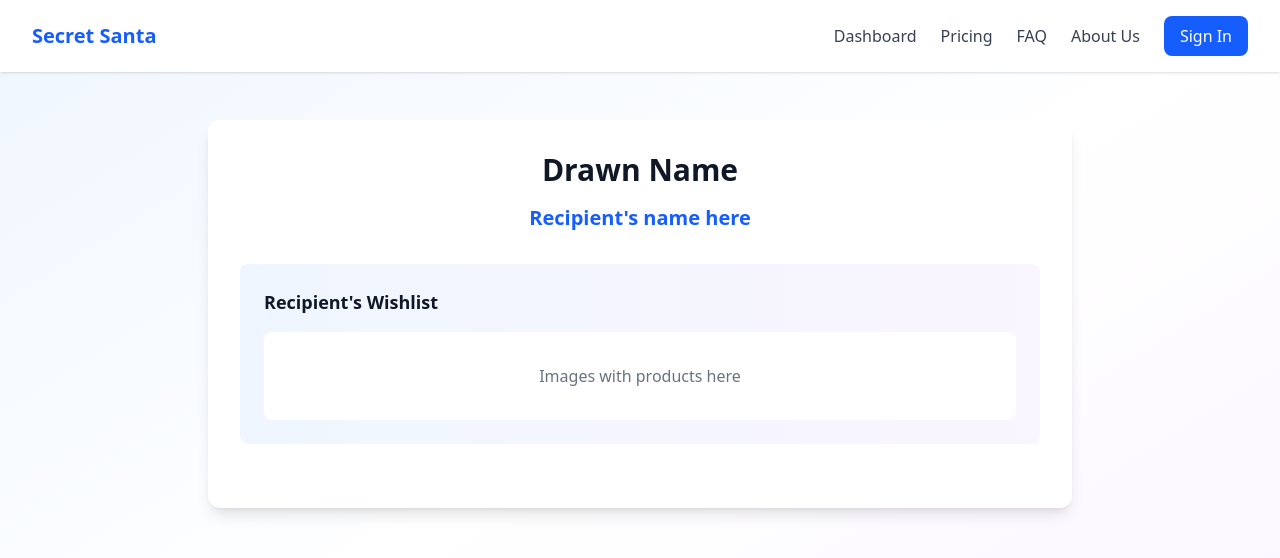
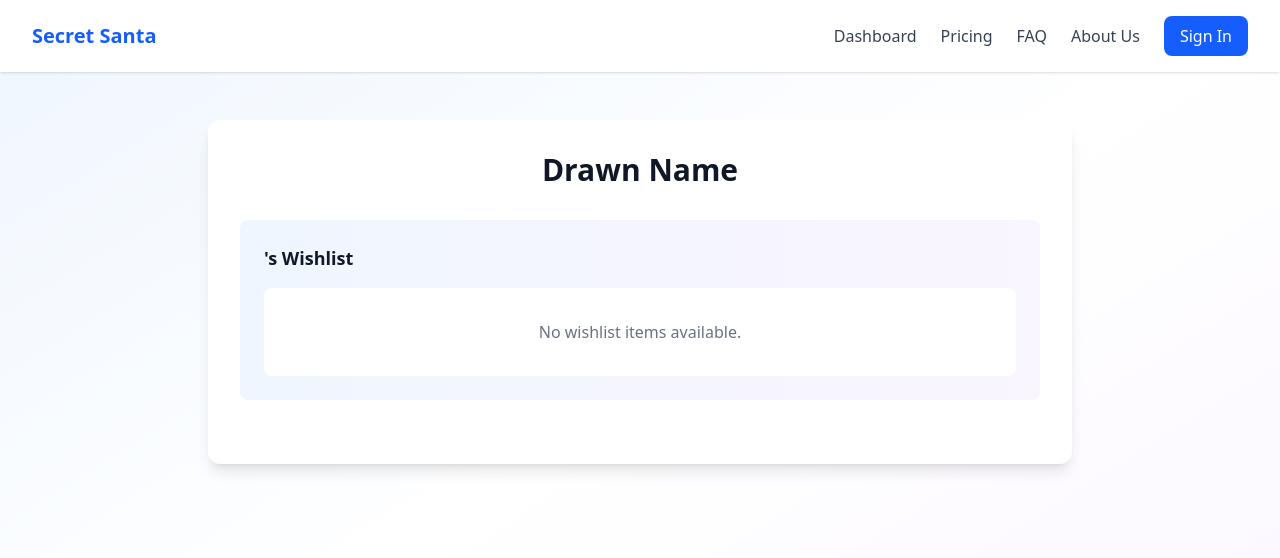
Before and after one commit to EricP7/TAW-final-project, a Vue app: page /drawn-name in a window 1280 px wide. Shown: the top 558 px of the page. Built offline with nearby package versions, Linux system fonts and the light colour scheme.

Commit message:
props for drawing names & group cards

```diff
--- a/src/components/dashboard/DrawnName.vue
+++ b/src/components/dashboard/DrawnName.vue
@@ -1,4 +1,20 @@
-<script setup></script>
+<script setup>
+
+const props = defineProps({
+  recipientName: { type: String, required: true },
+  wishlistItems: { type: Array, default: () => [] },
+  /*
+  Each item in the wishlistItems array should be an object like:
+  {
+    id: 1,
+    name: "Product Name",
+    price: "$25",
+    imageUrl: "https://...",
+    link: "https://..."  // optional
+  }
+  */
+});
+</script>
 
 <template>
   <div class="max-w-4xl mx-auto px-4 py-12">
@@ -7,17 +23,23 @@
         Drawn Name
       </h1>
       <h3 class="text-xl text-blue-600 font-semibold mb-8 text-center">
-        Recipient's name here
+        {{ props.recipientName }}
       </h3>
 
       <div class="bg-gradient-to-r from-blue-50 to-purple-50 rounded-lg p-6 mb-8">
         <p class="text-lg font-semibold text-gray-900 mb-4">
-          Recipient's Wishlist
+          {{ props.recipientName }}'s Wishlist
         </p>
         <div class="bg-white rounded-lg p-8">
-          <p class="text-gray-500 text-center">
-            Images with products here
-          </p>
+          <div v-if="wishlistItems.length > 0" class="grid grid-cols-2 gap-4">
+            <div v-for="item in wishlistItems" :key="item.id" class="border border-gray-200 rounded-lg p-4">
+              <p class="font-medium">{{ item.name }}</p>
+              <p class="text-sm text-gray-500">{{ item.price }}</p>
+            </div>
+          </div>
+          <div v-else class="text-gray-500 text-center">
+            No wishlist items available.
+          </div>
         </div>
       </div>
     </div>
--- a/src/components/dashboard/groups/GroupCard.vue
+++ b/src/components/dashboard/groups/GroupCard.vue
@@ -1,37 +1,45 @@
 <script setup>
-import { ref } from "vue";
+
 import { useRouter } from "vue-router";
 
-const groupName = ref("name");
-const dueDate = ref("10.12.2025");
-const budget = ref("30$");
-const rules = ref("some rules here");
+// const groupName = ref("name");
+// const dueDate = ref("10.12.2025");
+// const budget = ref("30$");
+// const rules = ref("some rules here");
+
+const props = defineProps({
+  groupName: { type: String, required: true },
+  dueDate: { type: String, required: true },
+  budget: { type: String, required: true },
+  rules: { type: String, required: false, default: "" },
+  groupId: { type: String, required: true },
+});
 
 const router = useRouter();
 
 const navigateToGroupDetails = () => {
-    router.push("/group-details");
+  router.push("/group-details");
 };
 </script>
 
 <template>
   <div class="bg-white rounded-xl shadow-md hover:shadow-lg transition-all p-6 border border-gray-100">
     <h3 class="text-2xl font-bold text-gray-900 mb-4">
-      {{ groupName }}
+      {{ props.groupName }}
     </h3>
 
     <div class="space-y-2 mb-6">
       <div class="flex items-center text-gray-700">
         <span class="font-medium mr-2">Due Date:</span>
-        <span>{{ dueDate }}</span>
+        <span>{{ props.dueDate }}</span>
       </div>
       <div class="flex items-center text-gray-700">
         <span class="font-medium mr-2">Budget:</span>
-        <span>{{ budget }}</span>
+        <span>{{ props.budget }}</span>
       </div>
       <div class="flex items-start text-gray-700">
         <span class="font-medium mr-2">Rules:</span>
-        <span>{{ rules }}</span>
+        <span>{{ props.rules }}</span>
       </div>
     </div>
 
@@ -39,10 +47,8 @@ const navigateToGroupDetails = () => {
       data from the database here
     </p>
 
-    <button
-      class="w-full bg-blue-600 hover:bg-blue-700 text-white font-semibold px-4 py-2 rounded-lg transition-colors"
-      @click="navigateToGroupDetails"
-    >
+    <button class="w-full bg-blue-600 hover:bg-blue-700 text-white font-semibold px-4 py-2 rounded-lg transition-colors"
+      @click="navigateToGroupDetails">
       Group Details
     </button>
   </div>
--- a/src/components/dashboard/groups/GroupsPage.vue
+++ b/src/components/dashboard/groups/GroupsPage.vue
@@ -6,10 +6,10 @@ import { useRouter } from "vue-router";
 const router = useRouter();
 
 const navigateToCreateJoinGroup = () => {
-    router.push("/create-group-info");
+  router.push("/create-group-info");
 };
 const navigateToJoinGroup = () => {
-    router.push("/join-group");
+  router.push("/join-group");
 };
 </script>
 
@@ -20,20 +20,18 @@ const navigateToJoinGroup = () => {
     </h1>
 
     <div class="mb-8">
-      <GroupCard />
+      <GroupCard group-name="My Group" due-date="10.12.2025" budget="30$" rules="some rules here" group-id="1" />
     </div>
 
     <div class="flex justify-center gap-4">
       <button
         class="bg-blue-600 hover:bg-blue-700 text-white font-semibold px-6 py-3 rounded-lg transition-colors shadow-md hover:shadow-lg"
-        @click="navigateToCreateJoinGroup"
-      >
+        @click="navigateToCreateJoinGroup">
         Create Group
       </button>
       <button
         class="bg-green-600 hover:bg-green-700 text-white font-semibold px-6 py-3 rounded-lg transition-colors shadow-md hover:shadow-lg"
-        @click="navigateToJoinGroup"
-      >
+        @click="navigateToJoinGroup">
         Join Group
       </button>
     </div>
```
